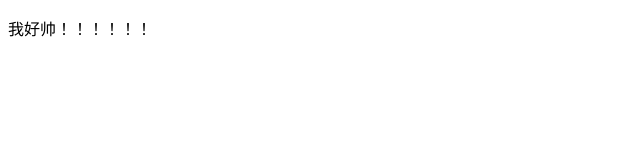
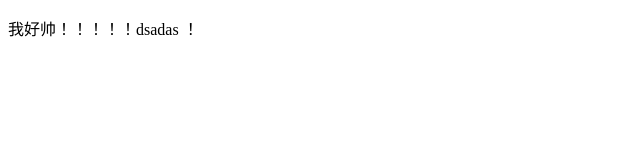
Before and after one commit to w11268/test, a plain HTML site: page index.html in a window 1280 px wide. Shown: the full height of the page, 0-640 px from the left. Drawn offline with Linux system fonts and the light colour scheme.

Commit message:
新建了index文件

```diff
--- a/index.html
+++ b/index.html
@@ -7,6 +7,6 @@
   <title>Git仓库测试</title>
 </head>
 <body>
-  <p>我好帅！！！！！！</p>
+  <p>我好帅！！！！！dsadas ！</p>
 </body>
 </html>
```
